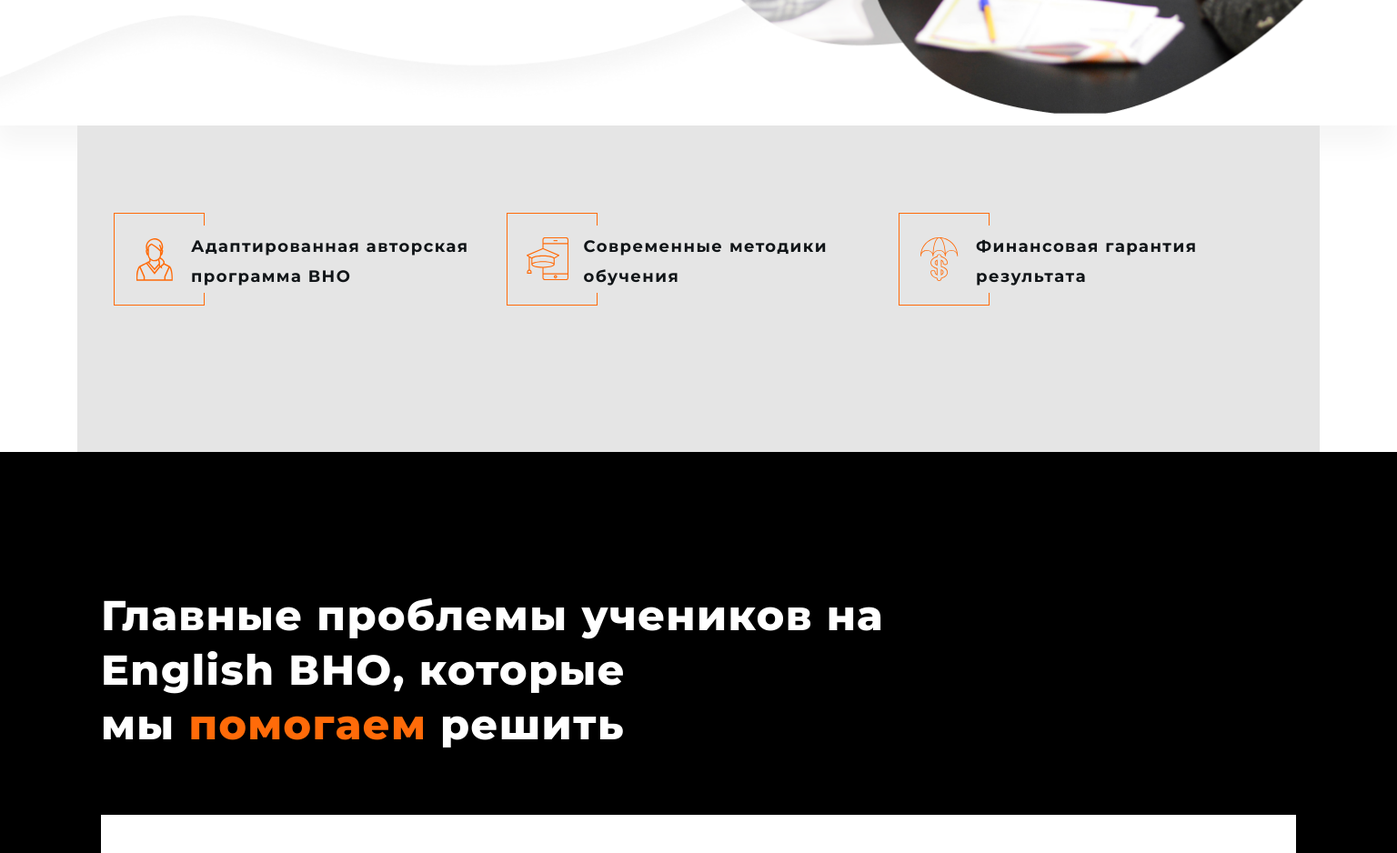
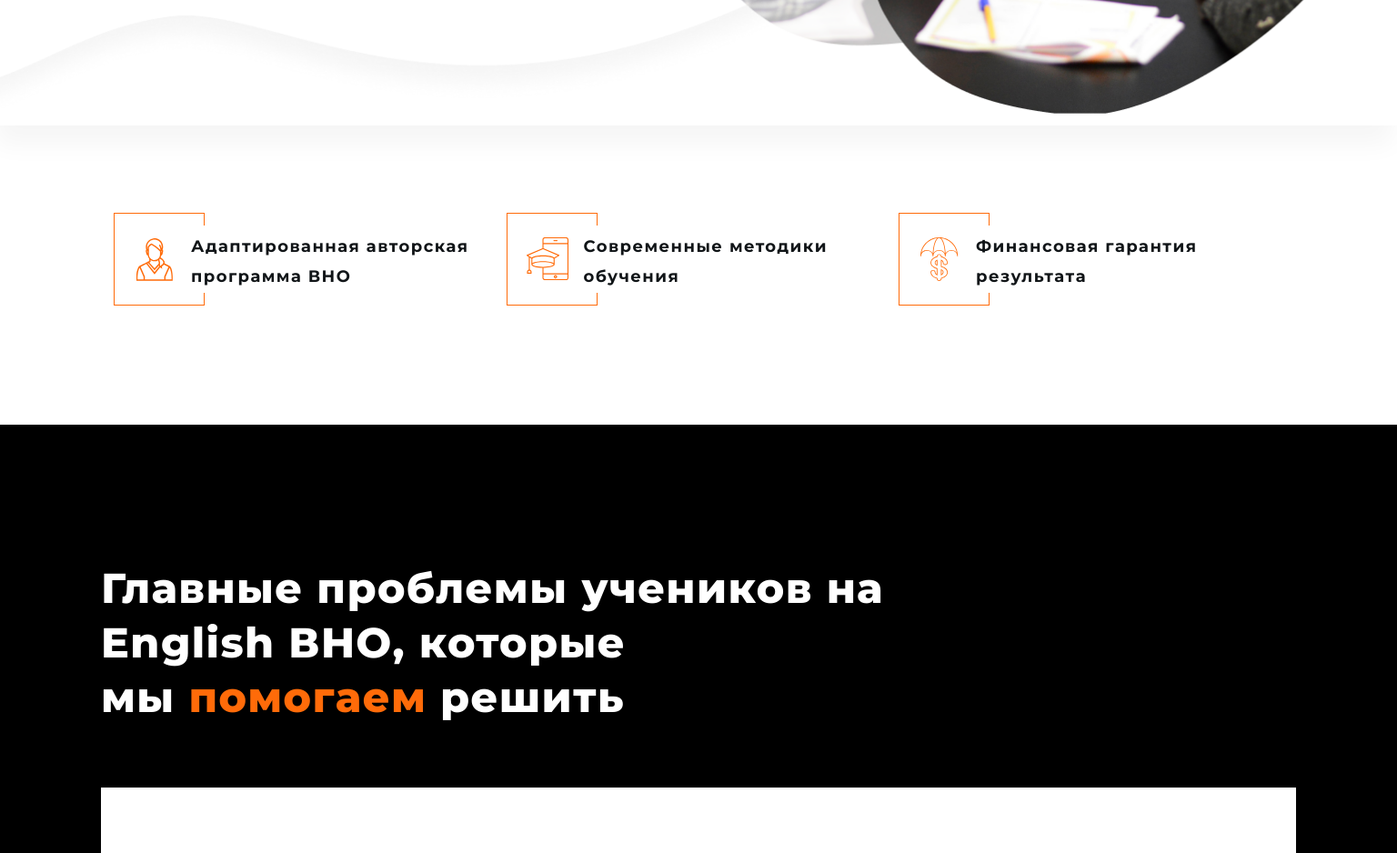
Before and after one commit to RinaOcean/test-check, a website built with Parcel: page src/index.html in a window 1536 px wide. Shown: the part 840-1778 px from the top of the page at 91% size. Built offline with nearby package versions, Linux system fonts and the light colour scheme.

Commit message:
background-color in section "offer" - off, padding-bottom:30px tablet and desktop - off

```diff
--- a/src/sass/components/_offer.scss
+++ b/src/sass/components/_offer.scss
@@ -1,7 +1,7 @@
 .offer-section {
   padding-top: 30px;
   padding-bottom: 49px;
-  background-color: $bgn-light-theme;
+  /*background-color: $bgn-light-theme;*/
 
   @media screen and (min-width: 320px) {
     width: 320px;
@@ -87,6 +87,9 @@
     width: 423px;
     height: 103px;
   }
+  .offer-list-item:not(:last-child) {
+    margin-bottom: 0px;
+  }
 }
 
 // !У нас меняется толщина границы свг на мобилке
```
